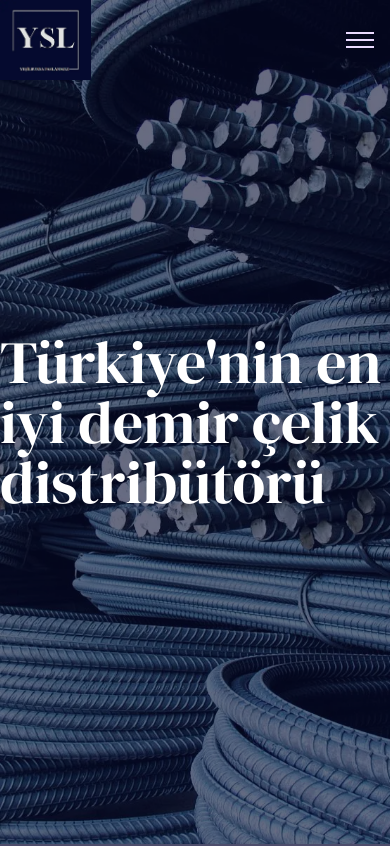
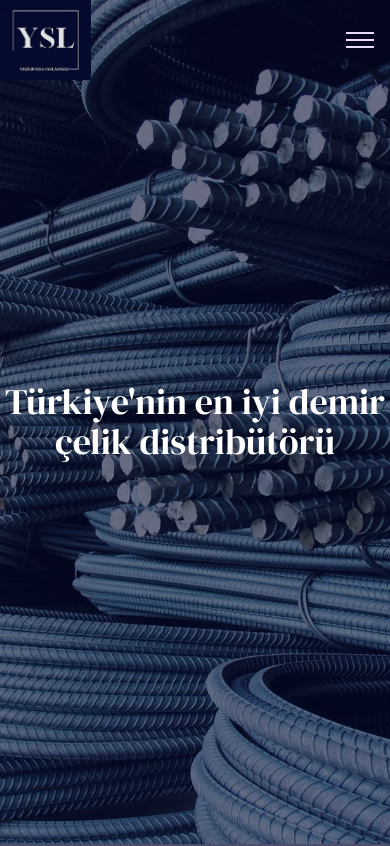
Before and after one commit to GokdenizCakir/YesilBursa-website, a Next.js app: page / in a window 390 px wide. Shown: the top 846 px of the page. Built offline with nearby package versions, Linux system fonts and the light colour scheme.

Commit message:
made responsive

```diff
--- a/app/components/LandingAnimation.jsx
+++ b/app/components/LandingAnimation.jsx
@@ -9,7 +9,7 @@ const LandingAnimation = () => {
       style={{ backgroundImage: 'url(/landing_bg.webp)' }}
       className='h-screen relative filter bg-cover bg-center bg-no-repeat'
     >
-      <div className='w-full h-full flex text-white text-6xl justify-center items-center absoulte bg-customNavy/60'>
+      <div className='w-full h-full flex text-white text-4xl text-center md:text-6xl justify-center items-center absoulte bg-customNavy/60'>
         <h1 className={font.className}>
           Türkiye'nin en iyi demir çelik distribütörü
         </h1>
```
